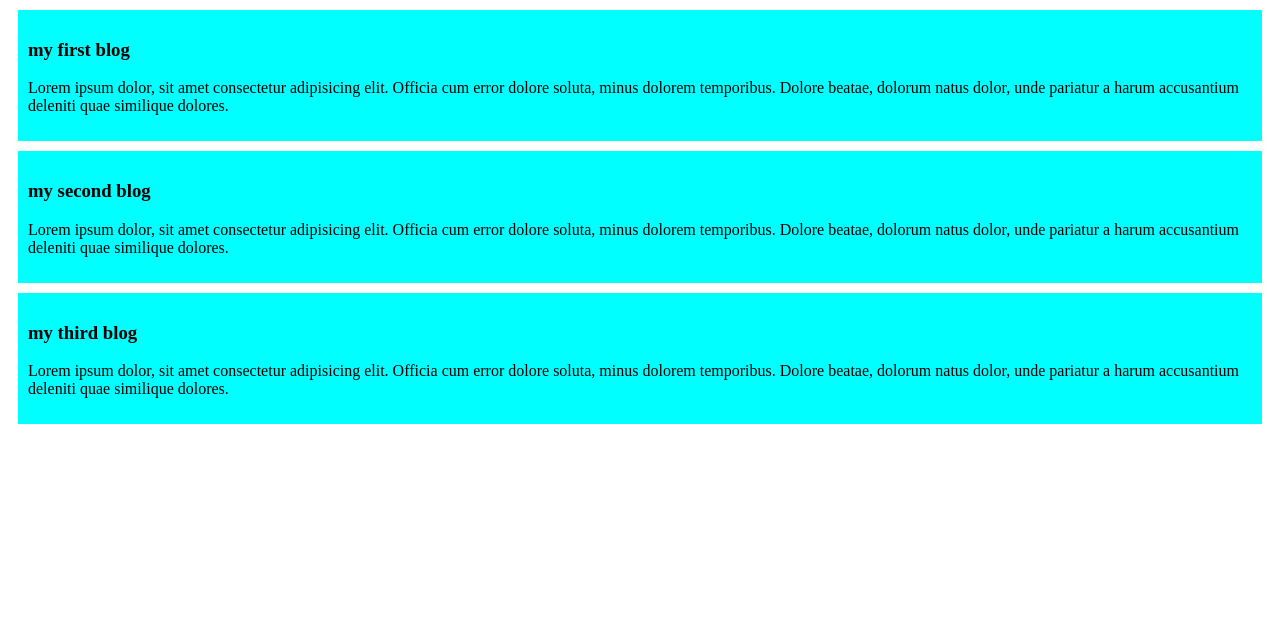
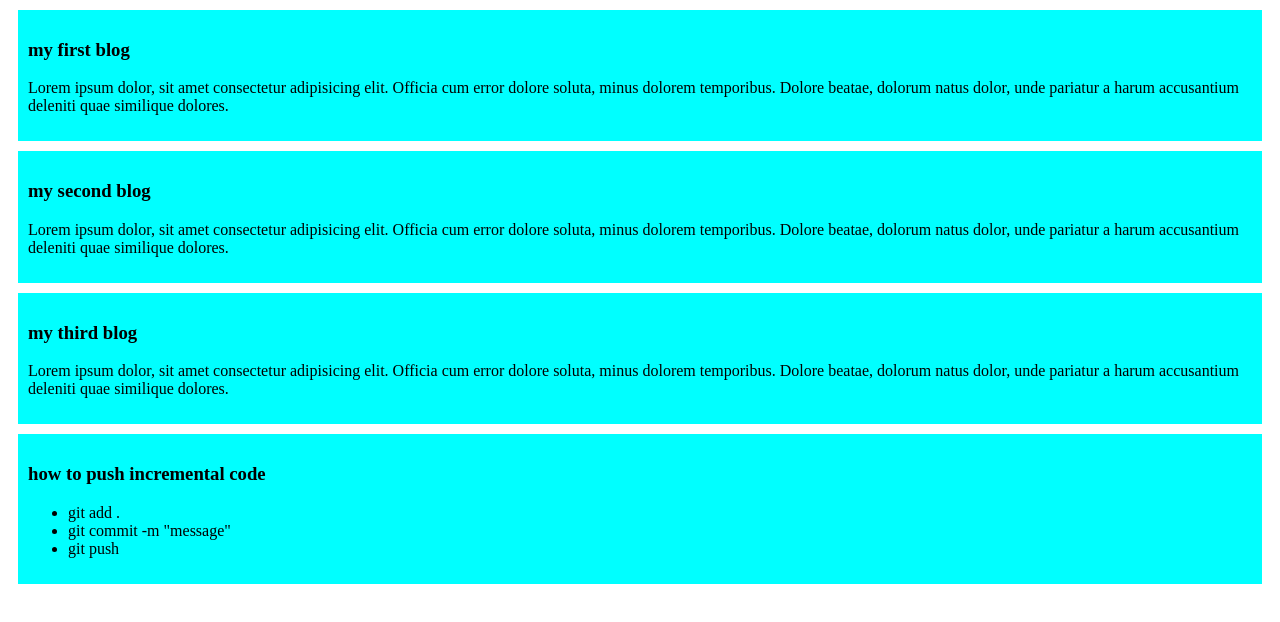
Before and after one commit to jrazad10/my-simple-website, a plain HTML site: page index.html in a window 1280 px wide. Drawn offline with Linux system fonts and the light colour scheme.

Commit message:
added the list

```diff
--- a/index.html
+++ b/index.html
@@ -19,5 +19,13 @@
         <h3>my third blog</h3>
         <p>Lorem ipsum dolor, sit amet consectetur adipisicing elit. Officia cum error dolore soluta, minus dolorem temporibus. Dolore beatae, dolorum natus dolor, unde pariatur a harum accusantium deleniti quae similique dolores.</p>
     </div>
+    <div>
+        <h3>how to push incremental code</h3>
+        <ul>
+            <li>git add .</li>
+            <li>git commit -m "message"</li>
+            <li>git push</li>
+        </ul>
+    </div>
 </body>
 </html>
```
